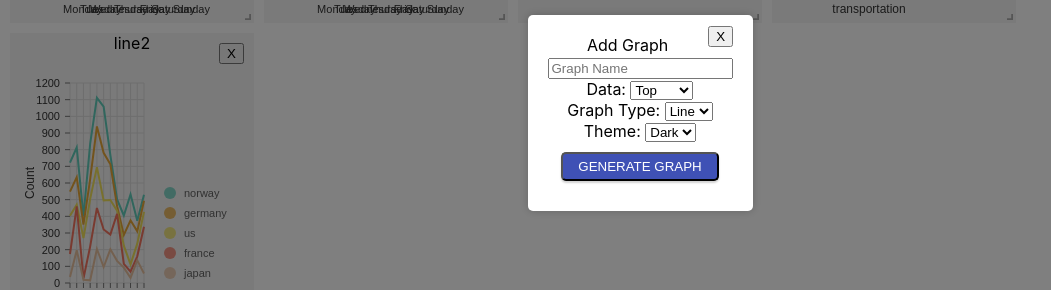
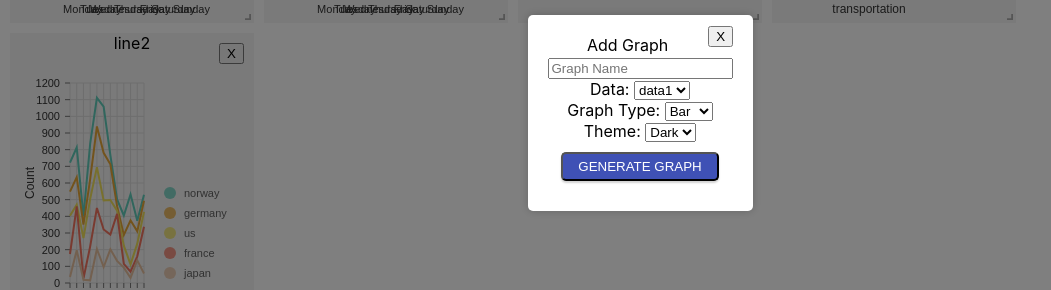
Before and after one commit to CS307PULSE/PULSE, a React (Create React App) app in the folder StatisticsPage/: page / in a window 1280 px wide. Both pictures are taken after a click on the button "ADD GRAPH". Shown: the part 287-577 px from the top of the page, without its empty margins (0-1051 px from the left). Built offline with nearby package versions, Linux system fonts and the light colour scheme.

Commit message:
Added "add graph" functionality
Generate graph menu now generates new graph components.
Also fixed bug where previous name is kept in field -> allowed creation of graphs w/ duplicate names.

```diff
--- a/StatisticsPage/src/GraphGrid.js
+++ b/StatisticsPage/src/GraphGrid.js
@@ -155,10 +155,30 @@ export default function GraphGrid() {
     setIsPopupOpen(false);
   };
 
-  //Get data from add graph popup
-  const [newGraphData, setNewGraphData] = useState({});
   const getNewGraphData = (newGraphData) => {
-    setNewGraphData(newGraphData);
+    //Set structure w/ default values & graphName & graphType
+    let newGraph = {
+      i: newGraphData.graphName,
+      graphType: newGraphData.graphType,
+      data: [],
+      graphSettings: {},
+      x: 0,
+      y: 0,
+      w: 1,
+      h: 1,
+    };
+
+    if (newGraph.graphType === "Bar") {
+      newGraph.data = data1;
+      newGraph.graphSettings = { graphKeys: ["degrees"], graphIndexBy: "day" };
+    } else if (newGraph.graphType === "Line") {
+      newGraph.data = data2;
+      newGraph.graphSettings = { xName: "transportation", yName: "Count" };
+    } else {
+      newGraph.data = data3;
+    }
+
+    AddContainer(newGraph);
   };
 
   return (
--- a/StatisticsPage/src/Popup.js
+++ b/StatisticsPage/src/Popup.js
@@ -36,6 +36,26 @@ export default function Popup({ isOpen, onClose, addGraph, graphNames }) {
     setTheme(e.target.theme);
   };
 
+  function handleSubmit(e) {
+    // Prevent the browser from reloading the page
+    e.preventDefault();
+
+    //Reset name to avoid issues
+    setGraphName("");
+
+    // Read the form data
+    const form = e.target;
+    const formData = new FormData(form);
+    const formJson = Object.fromEntries(formData.entries());
+
+    if (validName) {
+      onClose();
+      addGraph(formJson);
+    } else {
+      alert("Invalid graph name! Enter a better name!");
+    }
+  }
+
   return (
     <div className="PopupOverlay">
       <div className="PopupContent">
@@ -43,6 +63,7 @@ export default function Popup({ isOpen, onClose, addGraph, graphNames }) {
         <button className="PopupCloseButton" onClick={onClose}>
           X
         </button>
+        <form onSubmit={handleSubmit}>
           <div>
             <input
               name="graphName"
@@ -57,42 +78,33 @@ export default function Popup({ isOpen, onClose, addGraph, graphNames }) {
           </div>
           <div>
             Data:{" "}
-          <select value={data} onChange={changeData}>
-            <option value="top">Top</option>
-            <option value="bottom">bottom</option>
+            <select name="dataVar" value={data} onChange={changeData}>
+              <option value="top">data1</option>
+              <option value="bottom">data2</option>
+              <option value="bottom">data3</option>
             </select>
           </div>
           <div>
             Graph Type:{" "}
-          <select value={graphType} onChange={changeGraph}>
-            <option value="line">Line</option>
-            <option value="bar">Bar</option>
-            <option value="pie">pie</option>
+            <select name="graphType" value={graphType} onChange={changeGraph}>
+              <option value="Bar">Bar</option>
+              <option value="Line">Line</option>
+              <option value="Pie">pie</option>
             </select>
           </div>
           <div>
             Theme:{" "}
-          <select value={theme} onChange={changeTheme}>
+            <select name="theme" value={theme} onChange={changeTheme}>
               <option value="dark">Dark</option>
               <option value="light">Light</option>
             </select>
           </div>
           <div>
-          <button
-            className="TypButton"
-            onClick={() => {
-              if (validName) {
-                addGraph({ data, graphType, theme });
-                onClose();
-              } else {
-                alert("Pick a new name!");
-              }
-            }}
-          >
-            {" "}
-            Generate Graph{" "}
+            <button className="TypButton" type="submit">
+              Generate Graph
             </button>
           </div>
+        </form>
       </div>
     </div>
   );
```
Lines whose indentation alone changed are shown as unchanged.
